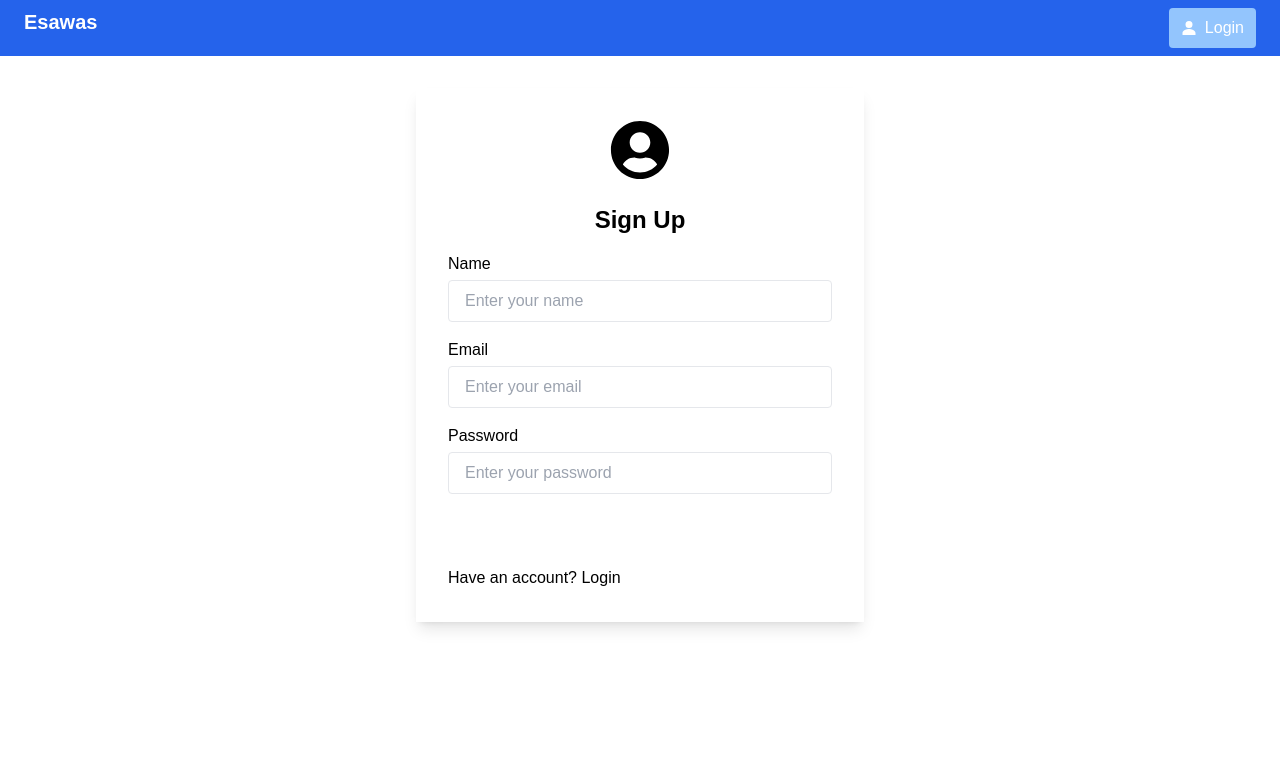
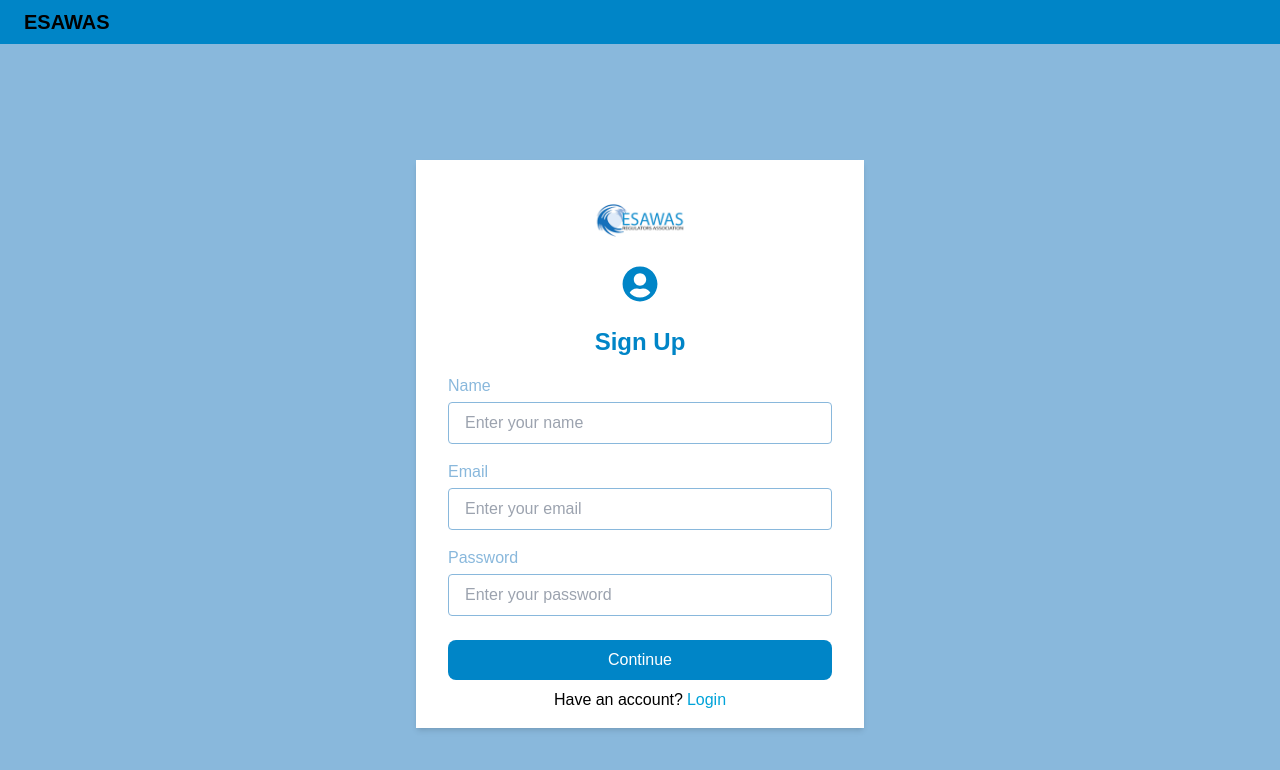
Before and after one commit to yobutembo/Esawas-dashboard, a React (Vite) app in the folder admin/: page /register in a window 1280 px wide. Shown: the top 770 px of the page. Built offline with nearby package versions, Linux system fonts and the light colour scheme.

Commit message:
Add updates and logout functionality

```diff
--- a/admin/src/Pages/HomePage.jsx
+++ b/admin/src/Pages/HomePage.jsx
@@ -1,19 +1,18 @@
-// import DynamicTable from '../components/DynamicTable'
 import logo from "../assets/logo.png";
+import { Link } from "react-router-dom";
 
 const HomePage = () => {
   return (
-    <div className="min-h-screen flex flex-col items-center justify-center bg-gradient-to-b from-blue-100 to-blue-300">
+    <div className="min-h-screen flex flex-col items-center justify-center bg-gradient-to-b from-blue-300 to-green-300">
       <header className="text-center">
-        <h1 className="text-4xl md:text-5xl font-bold text-blue-700">
+        <h1 className="text-4xl md:text-5xl font-bold text-blue-500">
           Welcome to Esawas
         </h1>
-        <p className="mt-4 text-lg md:text-xl text-blue-800 max-w-md mx-auto">
+        <p className="mt-4 text-lg md:text-xl text-blue-400 max-w-md mx-auto">
           Begin your journey to impactful data collection. Login to start your
           assessment!
         </p>
       </header>
-
       <div className="mt-10">
         <img
           src={logo}
@@ -21,15 +20,12 @@ const HomePage = () => {
           className="w-full max-w-md mx-auto shadow-lg rounded-lg"
         />
       </div>
-
-      <button
-        className="mt-10 px-8 py-3 bg-blue-600 text-white rounded-lg font-semibold hover:bg-blue-700 transition duration-300"
-        onClick={() => (window.location.href = "/login")} // login page route
-      >
-        Get Started
-      </button>
-
-      <footer className="mt-12 text-center text-blue-800">
+      <Link to="/login">
+        <button className="mt-10 px-8 py-3 bg-green-400 text-white rounded-lg font-semibold hover:bg-green-300 transition duration-300">
+          Get Started
+        </button>
+      </Link>
+      <footer className="mt-12 text-center text-blue-300">
         <p>&copy; {new Date().getFullYear()} Esawas. All Rights Reserved.</p>
       </footer>
     </div>
--- a/admin/src/Pages/RegisterPage.jsx
+++ b/admin/src/Pages/RegisterPage.jsx
@@ -2,6 +2,7 @@ import { useState } from "react";
 import { FaUserCircle } from "react-icons/fa";
 import { Link, useNavigate } from "react-router-dom";
 import { BASE_URL } from "../constants";
+import logo from "../assets/logo.png";
 
 const RegisterPage = () => {
   const [registerData, setRegisterData] = useState({
@@ -18,9 +19,9 @@ const RegisterPage = () => {
   };
 
   const navigate = useNavigate();
+
   const handleRegister = async (e) => {
     e.preventDefault();
-
     try {
       const response = await fetch(`${BASE_URL}/users`, {
         headers: {
@@ -30,68 +31,66 @@ const RegisterPage = () => {
         method: "POST",
         body: JSON.stringify(registerData),
       });
-
       const user = await response.json();
       if (user) {
         localStorage.setItem("userInfo", JSON.stringify(user));
         navigate("/dashboard");
       } else {
-        alert("Error occured");
+        alert("Error occurred");
       }
     } catch (error) {
       console.log(error?.data?.message);
     }
   };
+
   return (
-    <div className="flex items-center justify-center mt-8 bg-white">
-      <div className="bg-white p-8 shadow-lg w-full max-w-md">
+    <div className="flex items-center justify-center min-h-screen bg-blue-300">
+      <div className="bg-white p-8 py-4 shadow-md w-full max-w-md">
+        <img src={logo} alt="EWASAS" className="w-24 h-auto mx-auto" />
         <div className="flex justify-center mb-6">
-          <FaUserCircle className="text-6xl text-blue" />
+          <FaUserCircle className="text-4xl text-blue-500" />
         </div>
-        <h2 className="text-2xl font-semibold text-center text-navy-blue mb-4">
+        <h2 className="text-2xl font-semibold text-center text-blue-500 mb-4">
           Sign Up
         </h2>
         <form onSubmit={handleRegister}>
           <div className="mb-4">
-            <label htmlFor="name" className="block text-light-dark-blue mb-1">
+            <label htmlFor="name" className="block text-blue-300 mb-1">
               Name
             </label>
             <input
               type="name"
               id="name"
               name="name"
-              className="w-full px-4 py-2 border border-light-blue rounded focus:outline-none focus:ring-2 focus:ring-blue"
+              className="w-full px-4 py-2 border border-blue-300 rounded focus:outline-none focus:ring-2 focus:ring-blue-400"
               placeholder="Enter your name"
               value={registerData.name}
               onChange={handleChange}
             />
           </div>
           <div className="mb-4">
-            <label htmlFor="email" className="block text-light-dark-blue mb-1">
+            <label htmlFor="email" className="block text-blue-300 mb-1">
               Email
             </label>
             <input
               type="email"
               id="email"
               name="email"
-              className="w-full px-4 py-2 border border-light-blue rounded focus:outline-none focus:ring-2 focus:ring-blue"
+              className="w-full px-4 py-2 border border-blue-300 rounded focus:outline-none focus:ring-2 focus:ring-blue-400"
               placeholder="Enter your email"
               value={registerData.email}
               onChange={handleChange}
             />
           </div>
           <div className="mb-6">
-            <label
-              htmlFor="password"
-              className="block text-light-dark-blue mb-1"
-            >
+            <label htmlFor="password" className="block text-blue-300 mb-1">
               Password
             </label>
             <input
               type="password"
               id="password"
               name="password"
-              className="w-full px-4 py-2 border border-light-blue rounded focus:outline-none focus:ring-2 focus:ring-blue"
+              className="w-full px-4 py-2 border border-blue-300 rounded focus:outline-none focus:ring-2 focus:ring-blue-400"
               placeholder="Enter your password"
               value={registerData.password}
               onChange={handleChange}
@@ -99,15 +98,14 @@ const RegisterPage = () => {
           </div>
           <button
             type="submit"
-            className="w-full bg-blue text-white py-2 rounded-lg hover:bg-light-blue transition duration-200"
+            className="w-full bg-blue-500 text-white py-2 rounded-lg hover:bg-blue-400 transition duration-200"
           >
             Continue
           </button>
         </form>
-        <p className="mt-2">
+        <p className="mt-2 text-center">
           Have an account?
-          <Link to="/login" className="text-blue">
-            {" "}
+          <Link to="/login" className="text-blue-400 ml-1">
             Login
           </Link>
         </p>
--- a/admin/src/components/Header.jsx
+++ b/admin/src/components/Header.jsx
@@ -1,22 +1,44 @@
-import { Link } from "react-router-dom";
+import { Link, useNavigate, useLocation } from "react-router-dom";
 import { IoPersonSharp } from "react-icons/io5";
 import { IoMdArrowDropdown } from "react-icons/io";
 import { useState } from "react";
+import { BASE_URL } from "../constants";
 
 const Header = () => {
   const userInfo = JSON.parse(localStorage.getItem("userInfo"));
+
   const [dropdownOpen, setDropdownOpen] = useState(false);
+
+  const location = useLocation();
 
   const handleDropdown = () => {
     setDropdownOpen(!dropdownOpen);
   };
 
+  const navigate = useNavigate();
+  const logoutUser = async () => {
+    try {
+      const response = await fetch(`${BASE_URL}/users/logout`, {
+        headers: {
+          Accept: "application/json",
+          "Content-Type": "application/json",
+        },
+        method: "POST",
+      });
+      navigate("/");
+      localStorage.removeItem("userInfo");
+      setDropdownOpen(false);
+    } catch (error) {
+      console.log(error);
+    }
+  };
+
   return (
-    <header className="bg-blue-600 text-white">
+    <header className="bg-blue-500 ">
       <nav className="flex px-0 justify-around md:justify-between md:px-6 py-2">
         <div>
           <Link to="/">
-            <p className="text-xl  font-bold">Esawas</p>
+            <p className="text-xl  font-bold">ESAWAS</p>
           </Link>
         </div>
         <div className="flex items-center ">
@@ -46,14 +68,26 @@ const Header = () => {
                   <Link className="cursor-pointer" to="/profile">
                     Profile
                   </Link>
-                  <button className="cursor-pointer">Logout</button>
+                  <button
+                    className="cursor-pointer"
+                    onClick={() => {
+                      logoutUser();
+                    }}
+                  >
+                    Logout
+                  </button>
                 </div>
               </div>
             ) : (
-              <div className="flex space-x-2 items-center justify-center bg-blue-300 py-2 px-3 rounded cursor-pointer">
-                <IoPersonSharp />
-                <Link to="/login">Login</Link>
-              </div>
+              location.pathname === "/login" ||
+              (location.pathname === "/register" ? (
+                ""
+              ) : (
+                <div className="flex space-x-2 items-center justify-center bg-blue-300 py-2 px-3 rounded cursor-pointer">
+                  <IoPersonSharp />
+                  <Link to="/login">Login</Link>
+                </div>
+              ))
             )}
           </div>
           <div>{}</div>
--- a/admin/tailwind.config.js
+++ b/admin/tailwind.config.js
@@ -8,19 +8,19 @@ export default {
       lg: "976px",
       xl: "1440px",
     },
-    // colors: {
-    //   blue: {
-    //     50: "#ebf5ff", // Light blue background color
-    //     100: "#d1e9ff", // Hover background for survey cards
-    //     600: "#1d4ed8", // Text color for survey links
-    //     700: "#1e40af", // Text color for headings
-    //     800: "#1e3a8a", // Welcome message color
-    //   },
-    //   gray: {
-    //     600: "#4b5563", // Text color for labels in table
-    //   },
-    //   white: "#ffffff",
-    // },
+    colors: {
+      blue: {
+        500: "#0085C7",
+        400: "#00A3D9",
+        300: "#89B8DC",
+      },
+      green: {
+        300: "#9BD3AE",
+        400: "#4FA392",
+      },
+      white: "#fff",
+      black: "000",
+    },
     fontFamily: {
       sans: ["Graphik", "sans-serif"],
       serif: ["Merriweather", "serif"],
```
Also changed, not shown: admin/src/Pages/DashboardPage.jsx (+16 -20 lines), admin/src/Pages/LoginPage.jsx (+9 -9 lines), 2 other files (tests, documents, lock files or other folders).
